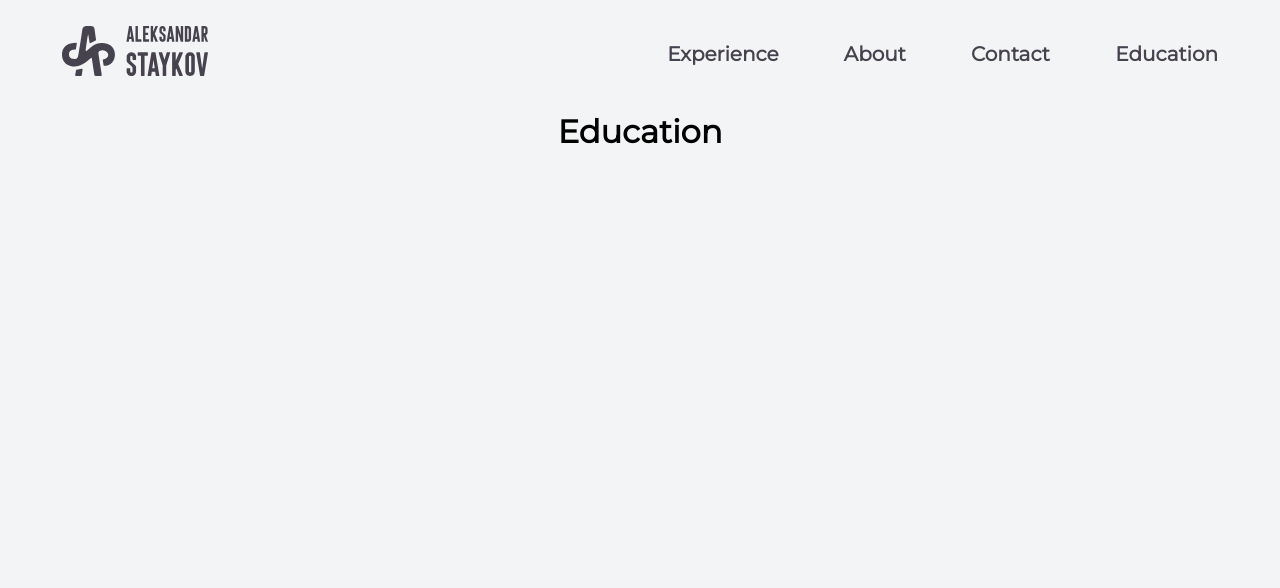
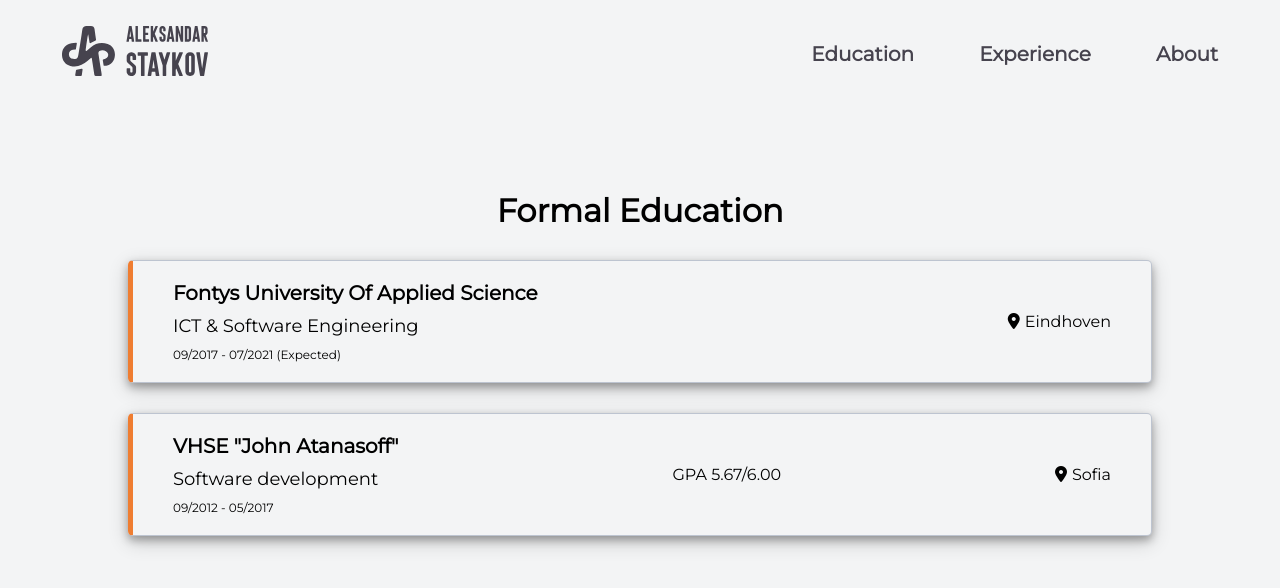
Before and after one commit to AleksandarStaikov/astaykov-ui, a Vue app: page /education in a window 1280 px wide. Shown: the top 588 px of the page. Built offline with nearby package versions, Linux system fonts and the light colour scheme.

Commit message:
added formal education and hidden about me in the home

```diff
--- a/public/index.html
+++ b/public/index.html
@@ -6,6 +6,7 @@
     <meta name="viewport" content="width=device-width,initial-scale=1.0">
     <link rel="icon" href="<%= BASE_URL %>favicon.ico">
     <title><%= htmlWebpackPlugin.options.title %></title>
+    <script src="https://kit.fontawesome.com/e885ac10ef.js" crossorigin="anonymous"></script>
   </head>
   <body>
     <noscript>
--- a/src/components/Nav.vue
+++ b/src/components/Nav.vue
@@ -5,10 +5,10 @@
         <img src="@/assets/monogram2.svg" alt="monogram" />
       </router-link>
       <div class="right-section">
+        <router-link :to="{ name: 'Education' }"> Education </router-link>
         <router-link :to="{ name: 'Experience' }"> Experience </router-link>
         <router-link :to="{ name: 'About' }"> About </router-link>
-        <router-link :to="{ name: 'Contact' }"> Contact </router-link>
-        <router-link :to="{ name: 'Education' }"> Education </router-link>
+        <!-- <router-link :to="{ name: 'Contact' }"> Contact </router-link> -->
       </div>
     </nav>
   </div>
--- a/src/views/Education.vue
+++ b/src/views/Education.vue
@@ -1,15 +1,87 @@
 <template>
-    <div>
-        <h1>Education</h1>
+  <div class="education-wrapper">
+    <h1>Formal Education</h1>
+    <div class="list-element">
+      <div class="main-data">
+        <h1>Fontys University Of Applied Science</h1>
+        <p class="description">ICT & Software Engineering</p>
+        <div class="date">09/2017 - 07/2021 (Expected)</div>
+      </div>
+
+      <div class="secondary-data">
+        <div class="icon"><i class="fas fa-map-marker-alt"></i></div>
+        <div>Eindhoven</div>
+      </div>
     </div>
+    <div class="list-element">
+      <div class="main-data">
+        <h1>VHSE "John Atanasoff"</h1>
+        <p class="description">Software development</p>
+        <div class="date">09/2012 - 05/2017</div>
+      </div>
+
+      <div>
+        <div>GPA 5.67/6.00</div>
+      </div>
+
+      <div class="secondary-data">
+        <div class="icon"><i class="fas fa-map-marker-alt"></i></div>
+        <div>Sofia</div>
+      </div>
+    </div>
+  </div>
 </template>
 
-<script>
-export default {
+<style lang="scss" scoped>
+.education-wrapper {
+  width: 80%;
+  margin: 100px auto 0 auto;
 
+  .list-element {
+    margin: 30px 0;
+    border-radius: 5px;
+    border-left: 5px solid #ef7d31;
+    border-bottom: 1px solid rgba(68, 88, 124, 0.3);
+    border-top: 1px solid rgba(68, 88, 124, 0.3);
+    border-right: 1px solid rgba(68, 88, 124, 0.3);
+    display: flex;
+    justify-content: space-between;
+    align-items: center;
+    padding: 20px 40px;
+    box-shadow: 0 4px 8px 0 rgba(0, 0, 0, 0.3), 0 6px 20px 0 rgba(0, 0, 0, 0.19);
+    transition: transform 0.5s ease;
+
+    &:hover {
+      transform: scale(1.02);
+    }
+
+    .main-data {
+      text-align: left;
+
+      h1 {
+        font-size: 20px;
+        margin: 0;
+      }
+
+      .description {
+        font-size: 18px;
+        margin: 10px 0 0 0;
+      }
+
+      .date {
+        font-size: 12px;
+        font-weight: lighter;
+        margin: 10px 0 0 0;
+      }
+    }
+
+    .secondary-data {
+      display: flex;
+
+      .icon {
+        margin-right: 5px;
+      }
+    }
+  }
 }
-</script>
-
-<style scoped>
-
 </style>
--- a/src/views/Home.vue
+++ b/src/views/Home.vue
@@ -34,7 +34,7 @@
           Are <span>you</span> passionate about something?
           <p>Let's make it happen thogether!</p>
         </div>
-        <button>Contact me</button>
+        <a href="mailto:aleksandar.staykov.98@gmail.com">Contact me</a>
       </div>
     </div>
     <div class="about-me-section">
@@ -171,7 +171,7 @@ export default {
         }
       }
 
-      button {
+      a {
         border-radius: 10px;
         border: 2px solid #ef7d31;
         background-color: #ef7d31;
@@ -180,6 +180,7 @@ export default {
         font-size: 20px;
         cursor: pointer;
         color: #f3f4f5;
+        text-decoration: none;
 
         &:hover {
           color: #d9e7f5;
@@ -194,6 +195,7 @@ export default {
     margin-top: 50px;
     padding-top: 30px;
     color: #f3f4f5;
+    display: none;
 
     div {
       font-size: 24px;
```
